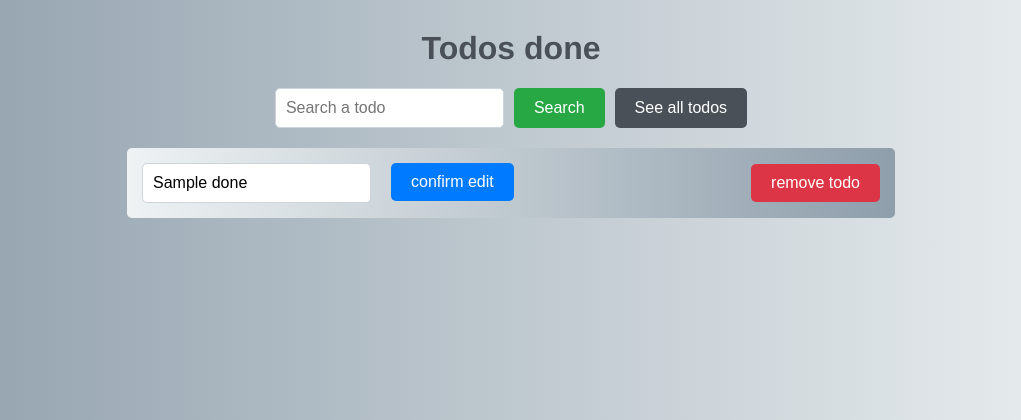
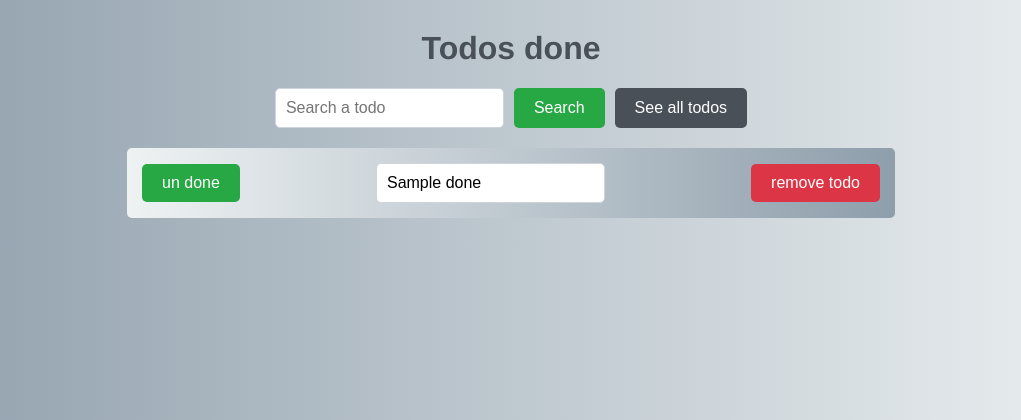
Before and after one commit to Alex-zReeZ/todolist-slim-twig, a PHP site: template template/doneTodo.twig in a window 1280 px wide. Shown: the top 420 px of the page, without its empty margins (129-1150 px from the left). Run offline with PHP 8.4, Linux system fonts and the light colour scheme; the template is opened without the code that fills it: most values are stand-ins (such as "Sample title", 1, 10 or a date in 2020); some libraries are stand-ins or nearby versions.

Commit message:
feat : add ability to move a task from 'Done' to 'To-Do' list
 Implemented a feature that allows users to move a completed task from the 'Done' list back to the 'To-Do' list.

```diff
--- a/template/doneTodo.twig
+++ b/template/doneTodo.twig
@@ -27,14 +27,14 @@
 <ul class="todo-list">
     {% for done in dones %}
         <li class="todo-item">
+            <form action="/todo/undone" method="post">
+                <button type="submit" name="undone" class="btn btn-add" value="{{ done.id }}"> un done </button>
+            </form>
             <form action="/todo/modify" class="todo-item-form" method="post">
                 <label>
-                    <input type="text" name="modifyTodo" value="{{ done.name|e }}" class="hide-input">
+                    <input type="text" value="{{ done.name|e }}" class="hide-input">
                     <input type="hidden" name="todoId" value="{{ done.id }}">
                 </label>
-                <span class="modify-button">
-                    <button class="btn btn-add" type="submit" name="editTodoButton">confirm edit</button>
-                </span>
             </form>
 
             <form action="/todo/done/remove" method="post">
```
Also changed, not shown: src/todoFunction.php (+16 -1 lines).
